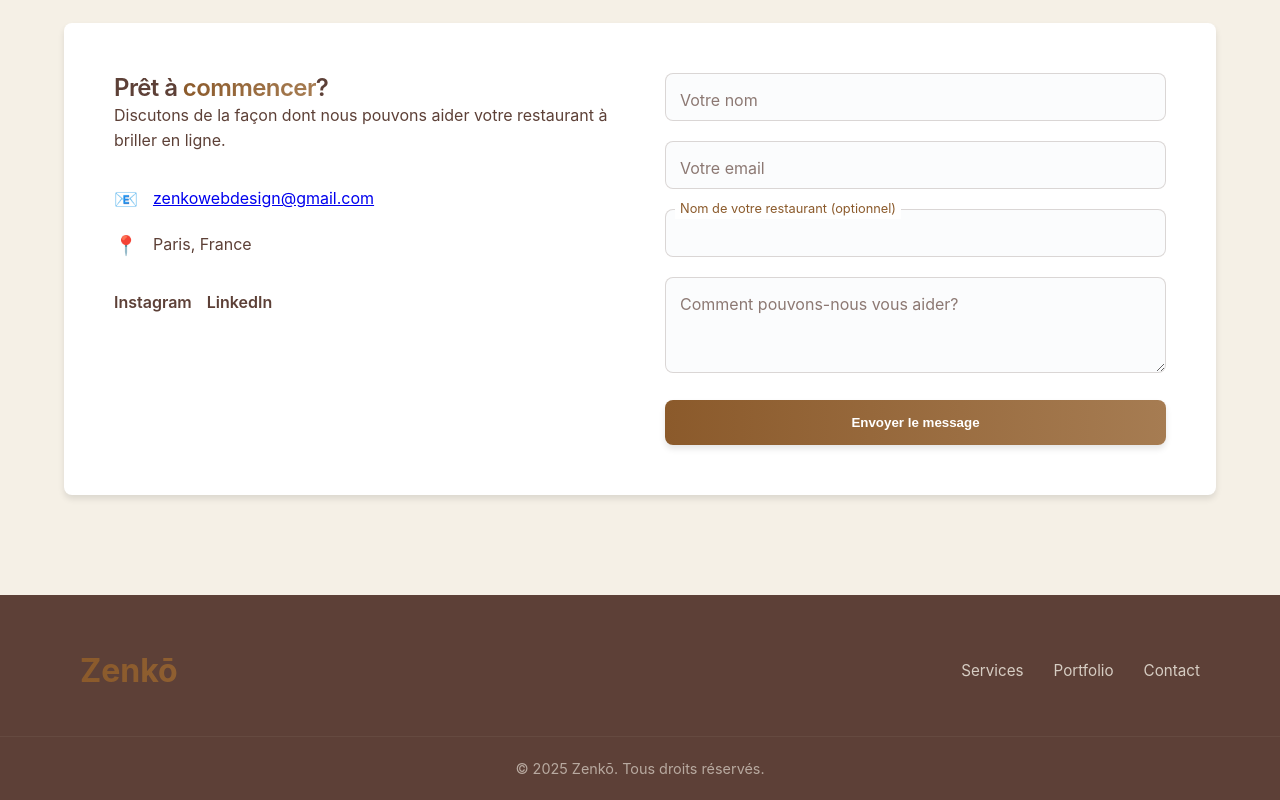
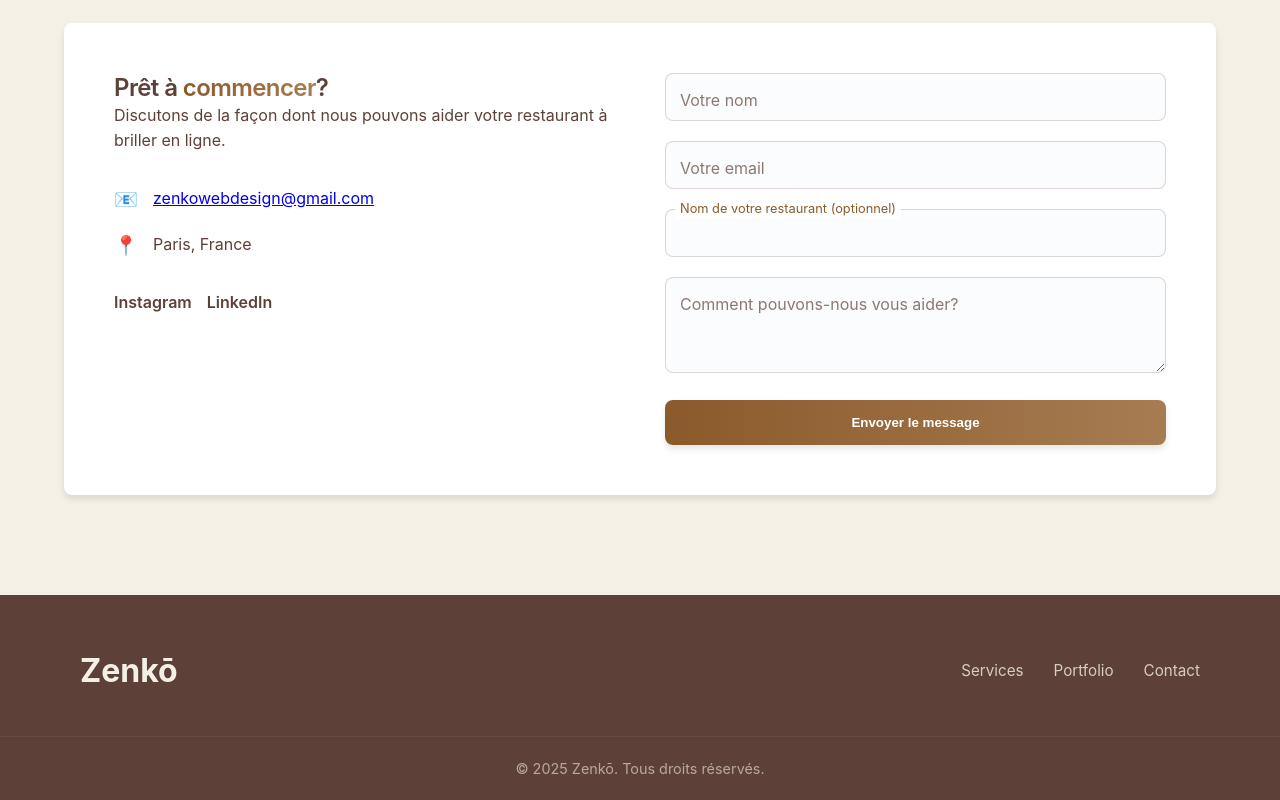
Before and after one commit to Boltchenet/ZenCo, a plain HTML site: page index.html in a window 1280 px wide. Shown: the part 2322-3122 px from the top of the page. Drawn offline with Linux system fonts and the light colour scheme.

Commit message:
Update main.css

```diff
--- a/styles/main.css
+++ b/styles/main.css
@@ -635,7 +635,7 @@ section {
 .footer-logo {
     font-size: 2rem;
     font-weight: 700;
-    background: var(--gradient);
+    background: var(--light-color);
     -webkit-background-clip: text;
     background-clip: text;
     color: transparent;
```
